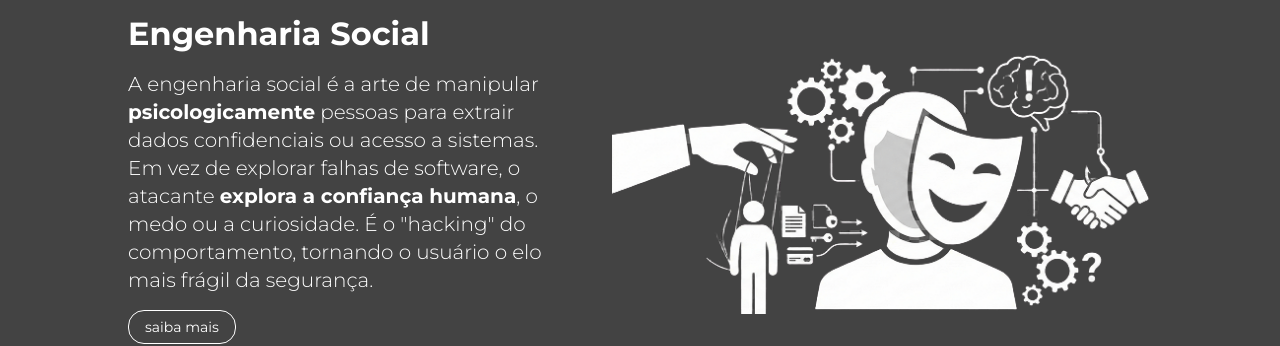
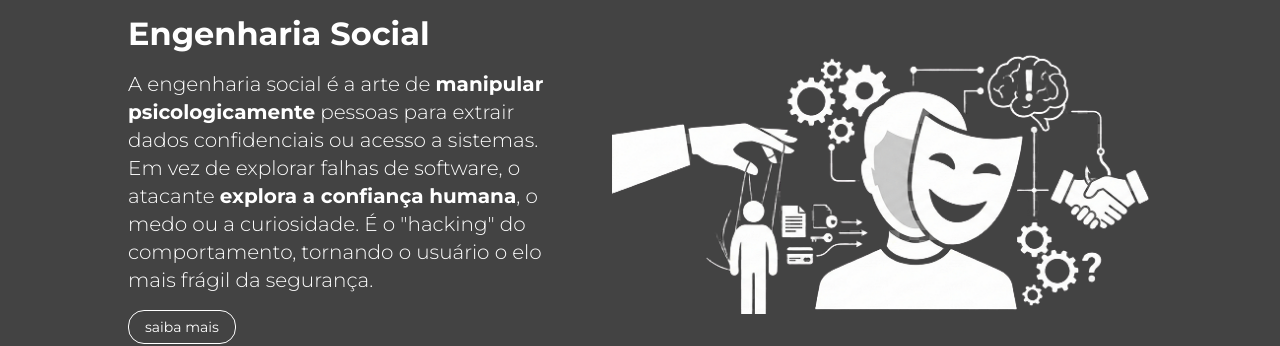
Before and after one commit to guibleone/sentinela-digital-frontend, an Angular app: page /inicio in a window 1280 px wide. Shown: the part 1186-1532 px from the top of the page. Built offline with nearby package versions, Linux system fonts and the light colour scheme; a web font is replaced by a local one.

Commit message:
fix: corrigir formatação do texto na seção de Engenharia Social

```diff
--- a/src/app/features/tela-inicial/engenharia-social/engenharia-social.component.html
+++ b/src/app/features/tela-inicial/engenharia-social/engenharia-social.component.html
@@ -2,7 +2,7 @@
   <div class="max-width conteudo">
     <div class="texto">
       <h1>Engenharia Social</h1>
-      <p>A engenharia social é a arte de manipular <strong>psicologicamente</strong> pessoas para extrair dados confidenciais ou acesso a
+      <p>A engenharia social é a arte de <strong>manipular psicologicamente</strong> pessoas para extrair dados confidenciais ou acesso a
         sistemas. Em vez de explorar falhas de software, o atacante <strong>explora a confiança humana</strong>, o medo ou a curiosidade.
         É
         o "hacking" do comportamento, tornando o usuário o elo mais frágil da segurança.
```
